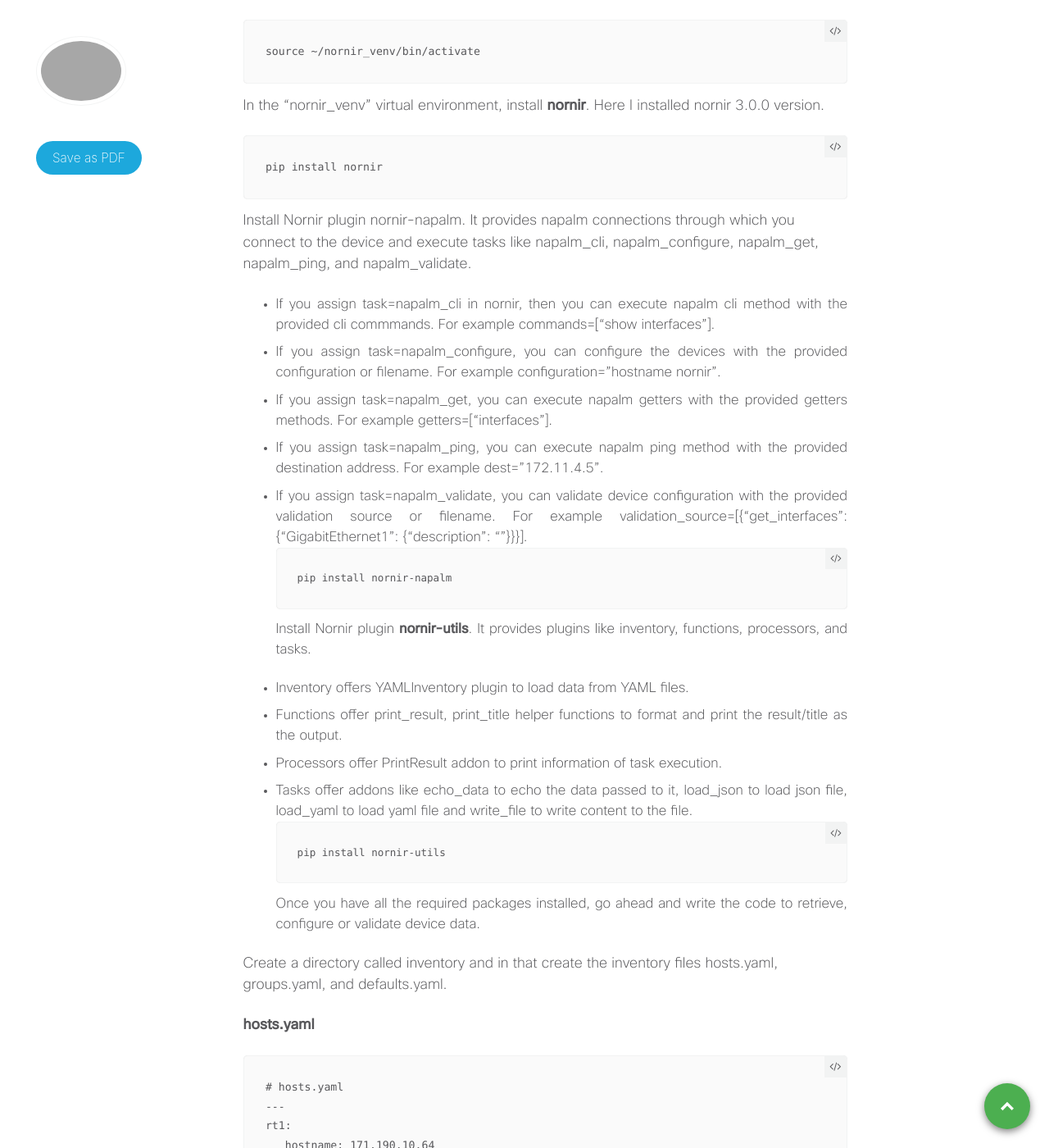
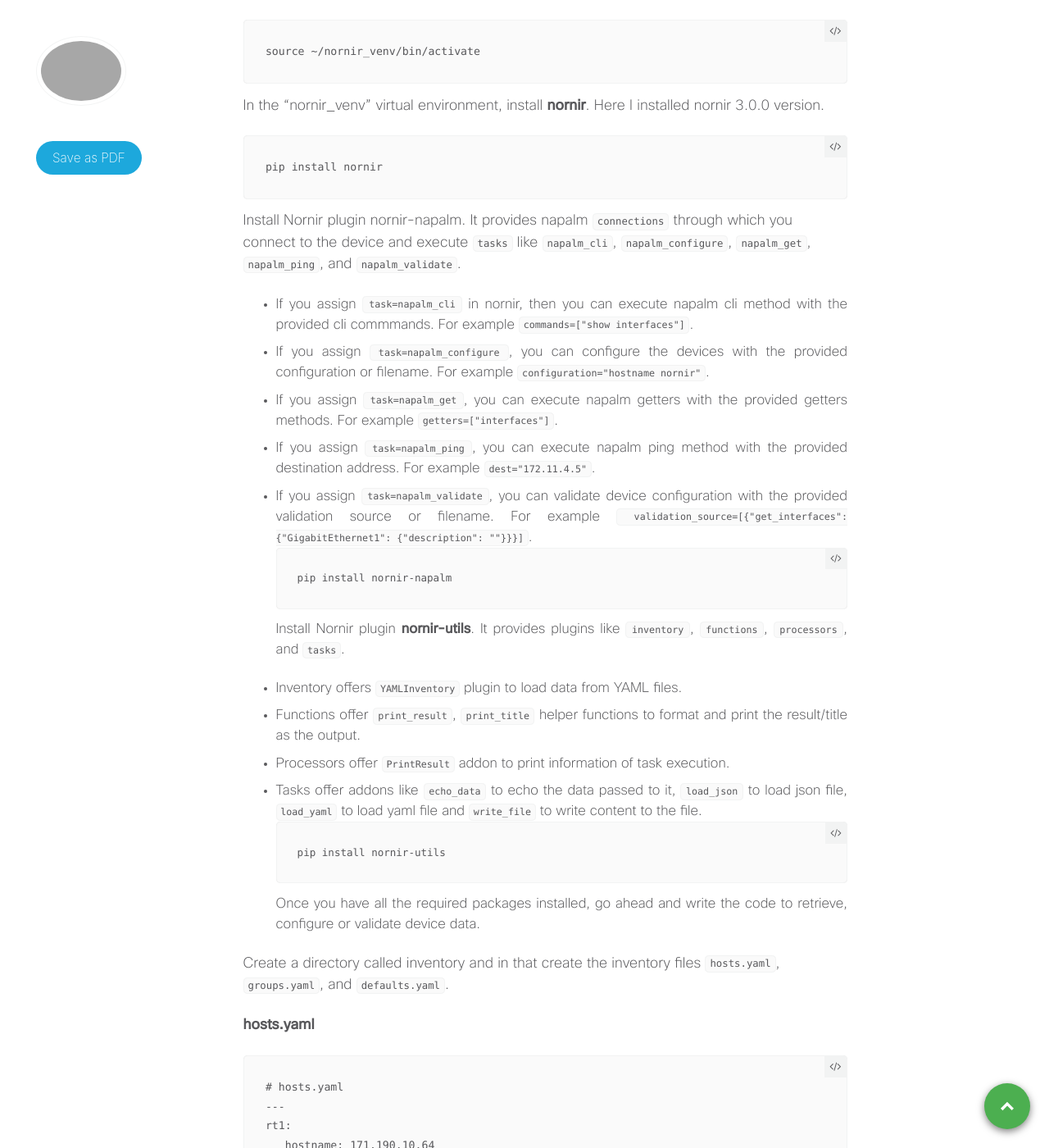
Before and after one commit to xrdocs/programmability, a Jekyll site: the page built from _tutorials/2020-12-02-nornir-overview.md, in a window 1280 px wide and 1400 px high, scrolled down 1450 px. Shown: the whole window at 82% size. Built offline with Jekyll 4.4.1, drawn with Linux system fonts in a browser that asks for light colours; comment, search, counter and statistics services are not loaded; some of the changed text lies outside the part shown.

````diff
--- a/_tutorials/2020-12-02-nornir-overview.md
+++ b/_tutorials/2020-12-02-nornir-overview.md
@@ -43,28 +43,28 @@ In the “nornir_venv” virtual environment, install **nornir**. Here I install
 ```
 pip install nornir
 ```
-Install Nornir plugin nornir-napalm. It provides napalm connections through which you connect to the device and execute tasks like napalm_cli, napalm_configure, napalm_get, napalm_ping, and napalm_validate.
+Install Nornir plugin nornir-napalm. It provides napalm `connections` through which you connect to the device and execute `tasks` like `napalm_cli`, `napalm_configure`, `napalm_get`, `napalm_ping`, and `napalm_validate`.
 
-- If you assign task=napalm_cli in nornir, then you can execute napalm cli method with the provided cli commmands. For example commands=["show interfaces"].
-- If you assign task=napalm_configure, you can configure the devices with the provided configuration or filename. For example configuration="hostname nornir".
-- If you assign task=napalm_get, you can execute napalm getters with the provided getters methods. For example getters=["interfaces"].
-- If you assign task=napalm_ping, you can execute napalm ping method with the provided destination address. For example dest="172.11.4.5".
-- If you assign task=napalm_validate, you can validate device configuration with the provided validation source or filename. For example validation_source=[{"get_interfaces": {"GigabitEthernet1": {"description": ""}}}].
+- If you assign `task=napalm_cli` in nornir, then you can execute napalm cli method with the provided cli commmands. For example `commands=["show interfaces"]`.
+- If you assign `task=napalm_configure`, you can configure the devices with the provided configuration or filename. For example `configuration="hostname nornir"`.
+- If you assign `task=napalm_get`, you can execute napalm getters with the provided getters methods. For example `getters=["interfaces"]`.
+- If you assign `task=napalm_ping`, you can execute napalm ping method with the provided destination address. For example `dest="172.11.4.5"`.
+- If you assign `task=napalm_validate`, you can validate device configuration with the provided validation source or filename. For example `validation_source=[{"get_interfaces": {"GigabitEthernet1": {"description": ""}}}]`.
 ```
 pip install nornir-napalm
 ```
-Install Nornir plugin **nornir-utils**. It provides plugins like inventory, functions, processors, and tasks.
+Install Nornir plugin **nornir-utils**. It provides plugins like `inventory`, `functions`, `processors`, and `tasks`.
 
-- Inventory offers YAMLInventory plugin to load data from YAML files.
-- Functions offer print_result, print_title helper functions to format and print the result/title as the output.
-- Processors offer PrintResult addon to print information of task execution.
-- Tasks offer addons like echo_data to echo the data passed to it, load_json to load json file, load_yaml to load yaml file and write_file to write content to the file.
+- Inventory offers `YAMLInventory` plugin to load data from YAML files.
+- Functions offer `print_result`, `print_title` helper functions to format and print the result/title as the output.
+- Processors offer `PrintResult` addon to print information of task execution.
+- Tasks offer addons like `echo_data` to echo the data passed to it, `load_json` to load json file, `load_yaml` to load yaml file and `write_file` to write content to the file.
 ```
 pip install nornir-utils
 ```
 Once you have all the required packages installed, go ahead and write the code to retrieve, configure or validate device data.
 
-Create a directory called inventory and in that create the inventory files hosts.yaml, groups.yaml, and defaults.yaml.
+Create a directory called inventory and in that create the inventory files `hosts.yaml`, `groups.yaml`, and `defaults.yaml`.
 
 **hosts.yaml**
 ```
@@ -112,7 +112,7 @@ runner:
        options:
             num_workers: 2
 ```
-Config file provides inventory and task parallelization information to the main file. Nornir will use a different thread for each host to concurrently execute the tasks of the hosts. You can provide the number of threads to be used by your code in the num_workers option of the runner plugin. If num_workers == 1, tasks of the hosts are executed one after the other in a simple loop. This case helps to troubleshoot or debug the issues. Generally, you can provide a number greater than 1 to num_workers else it defaults to 20. In my case, I am assigning value 2 to num_workers, as I am dealing with two hosts.
+Config file provides inventory and task parallelization information to the main file. Nornir will use a different thread for each host to concurrently execute the tasks of the hosts. You can provide the number of threads to be used by your code in the `num_workers` option of the runner plugin. If `num_workers == 1`, tasks of the hosts are executed one after the other in a simple loop. This case helps to troubleshoot or debug the issues. Generally, you can provide a number greater than 1 to `num_workers` else it defaults to 20. In my case, I am assigning value 2 to `num_workers`, as I am dealing with two hosts.
 
 **nornir_main.py**
 ```
@@ -130,7 +130,7 @@ results = nr.run(
 
 print_result(results)
 ```
-This is the main file where you initialize Nornir with the InitNornir function and provide the configuration file. In the next step, call a run method and provide the tasks to be executed, here I provided napalm_get imported from the nornir_napalm plugin. It executes the provided napalm getters over all the hosts provided in the inventory and returns the results.
+This is the main file where you initialize Nornir with the `InitNornir` function and provide the configuration file. In the next step, call a run method and provide the tasks to be executed, here I provided `napalm_get` imported from the `nornir_napalm` plugin. It executes the provided napalm getters over all the hosts provided in the inventory and returns the results.
 
 Execute **nornir_main.py** file and retrieve the results.
 ```
````
